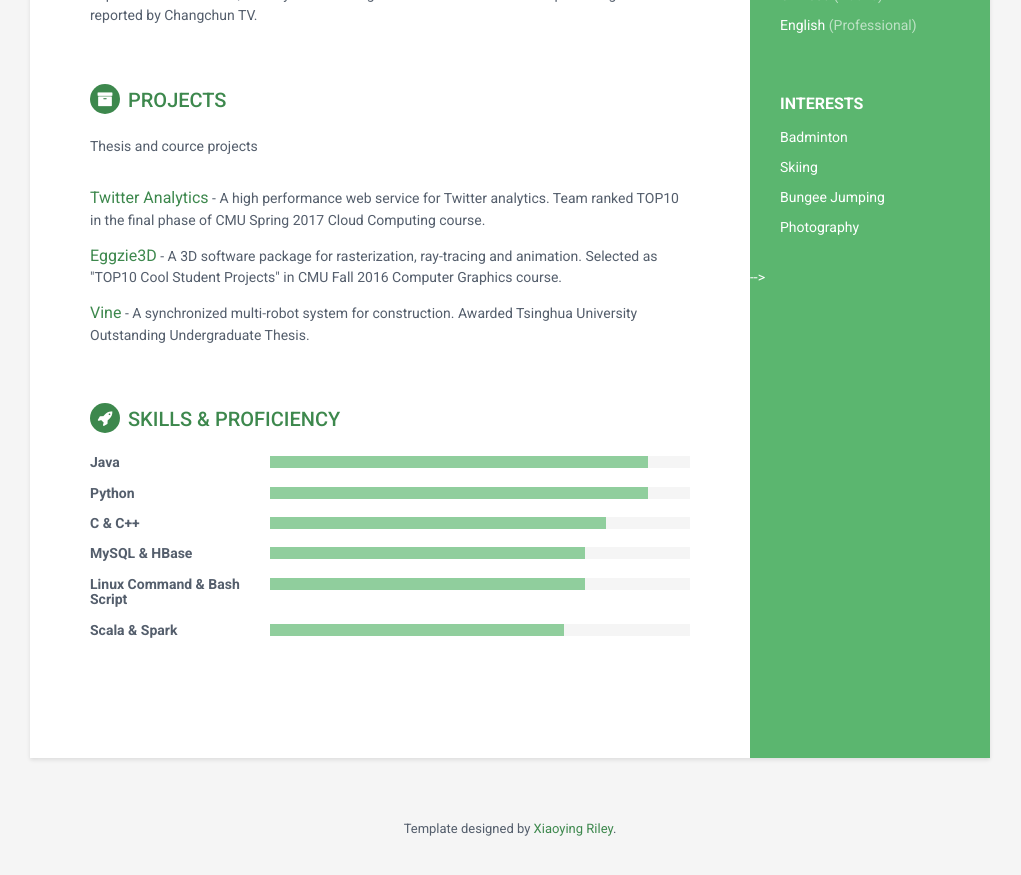
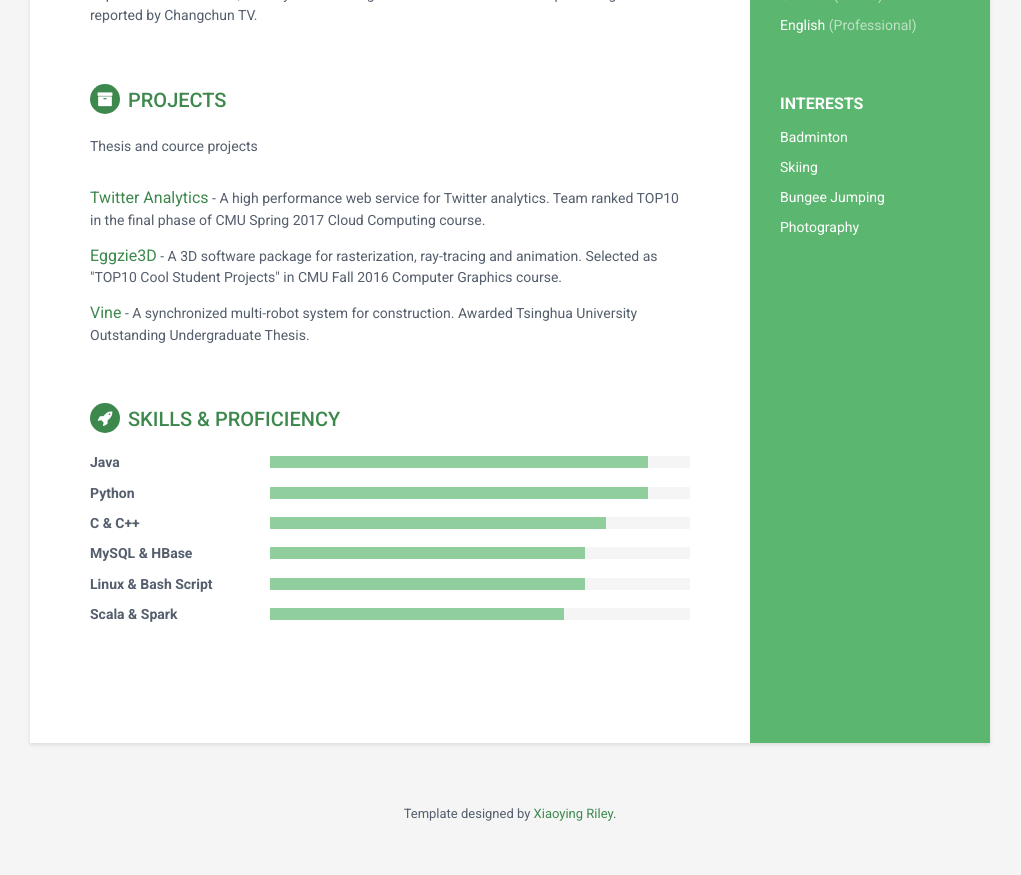
Before and after one commit to zwmj9304/resume, a Jekyll site: the page built from index.html, in a window 1280 px wide and 900 px high, scrolled down 924 px. Shown: the top 875 px of the window, without its empty margins (130-1151 px from the left). Built offline with Jekyll 4.4.1, drawn with Linux system fonts in a browser that asks for light colours.

Commit message:
fixed style issues

```diff
--- a/_includes/sidebar.html
+++ b/_includes/sidebar.html
@@ -52,7 +52,5 @@
            {% include education.html %}
            {% include language.html %}
            {% include interests.html %}
-<!--            {% include about.html %} -->
-
 
         </div><!--//sidebar-wrapper-->
--- a/_includes/skills.html
+++ b/_includes/skills.html
@@ -34,7 +34,7 @@
                     </div><!--//item-->
 
                     <div class="item">
-                        <h3 class="level-title">Linux Command &amp; Bash Script</h3>
+                        <h3 class="level-title">Linux &amp; Bash Script</h3>
                         <div class="level-bar">
                             <div class="level-bar-inner" data-level="75%">
                             </div>
```
